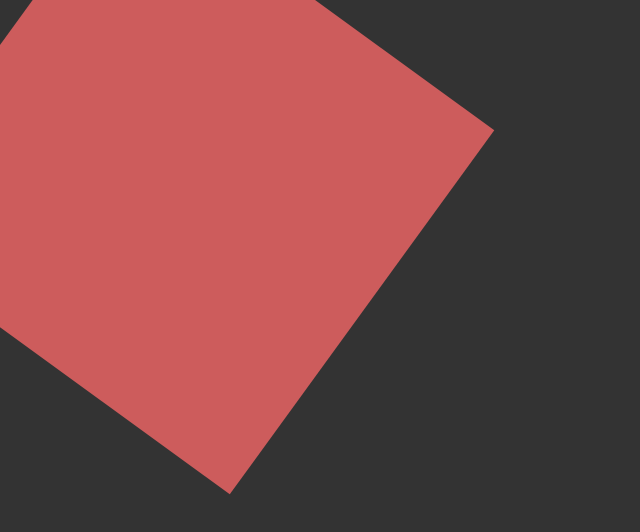
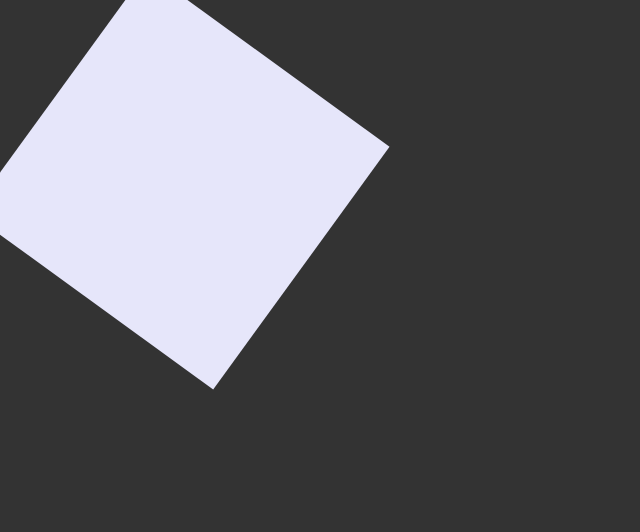
Before and after one commit to Chr15t/Formation-CSS-de-A-Z, a plain HTML site: page 4. Transitions et Animations/index.html in a window 1280 px wide. In both pictures the pointer is over the element 180 px from the left and 180 px from the top of the page. Shown: the whole page, without its empty margins (0-640 px from the left). Drawn offline with Linux system fonts and the light colour scheme.

Commit message:
transition en css

```diff
--- a/4. Transitions et Animations/style.css
+++ b/4. Transitions et Animations/style.css
@@ -16,10 +16,20 @@ body {
   /* transform: rotate(30deg); rotation en degre */
   /* transform: scale(2); grandir l'element dans son ensemble */
   /* transform: skew(60deg, 50deg); distortion sur x et y */
-  transform: scale(1.5) rotate(36deg);
+  /* transform: scale(1.5) rotate(36deg); */
+  /* transition-duration: 400ms; */
+  /* transition-property: background; */
+  /* transition-timing-function: cubic-bezier(.1, .78, 0.96, -0.04) */
+  /* transition-delay: 1s; */
+  transition: all 400ms ease-in-out;
 }
 
 span {
   font-size: 30px;
   color: #f1f1f1;
 }
+
+.box:hover {
+  background: lavender;
+  transform: rotate(36deg);
+}
```
